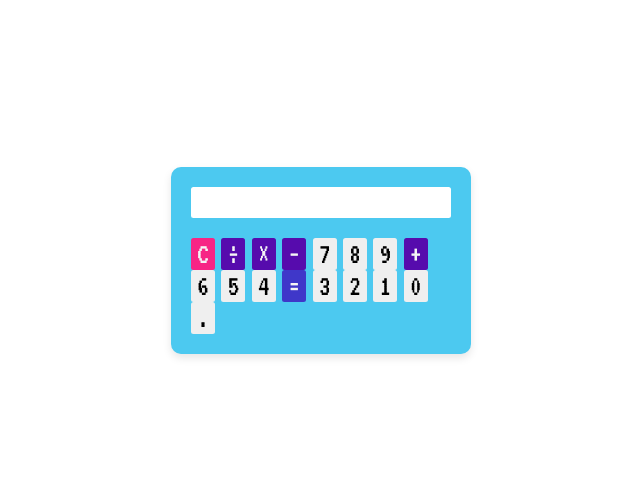
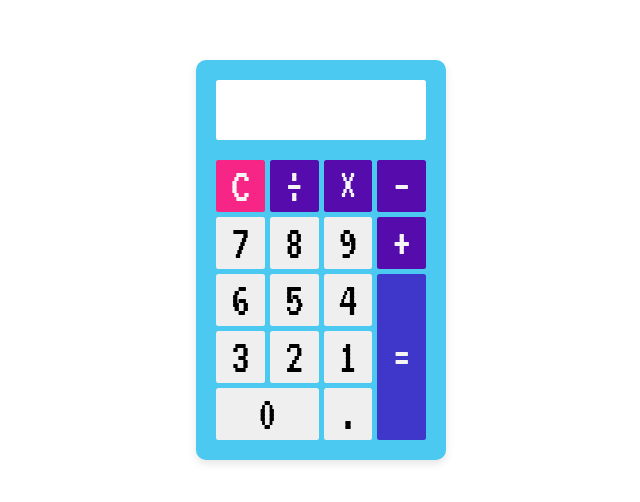
Before and after one commit to muhammadjuberuddin-debug/Simple-Calculator, a plain HTML site: page index.html in a window 1280 px wide. Shown: the part 148-650 px from the top of the page, without its empty margins (319-959 px from the left). Drawn offline with Linux system fonts and the light colour scheme.

Commit message:
Styling completed
Learned about Gridbox

```diff
--- a/style.css
+++ b/style.css
@@ -10,7 +10,7 @@ body {
 
 .calculator {
     background-color: #4cc9f0;
-    width: 300px;
+    width: 250px;
     padding: 20px;
     border-radius: 10px;
     box-sizing: border-box;
@@ -27,13 +27,13 @@ body {
     border: none;
     border-radius: 2.5px;
     box-sizing: border-box;
-    font-size: 25px;
+    font-size: 50px;
 }
 
 .btn {
     border: none;
     border-radius: 2.5px;
-    font-size: 30px;
+    font-size: 50px;
     box-sizing: border-box;
     font-family: inherit;
 }
@@ -49,3 +49,83 @@ body {
     background-color: #3f37c9;
     color: whitesmoke;
 }
+
+.button-container {
+    display: grid;
+    grid-template-columns: repeat(4, 1fr);
+    grid-template-areas:
+        "clear divide multiply subtract"
+        "seven eight  nine     add"
+        "six   five   four     equals"
+        "three two    one      equals"
+        "zero  zero   decimal  equals";
+    gap: 5px;
+}
+
+#btn-clear    { grid-area: clear; transition:all 0.3s ease; }
+#btn-clear:hover { background-color: #b5179e; }
+#btn-clear:active { background-color: #7209b7; }
+
+#btn-divide   { grid-area: divide; transition:all 0.3s ease; }
+#btn-divide:hover { background-color: #3f37c9; }
+#btn-divide:active { background-color: #3a0ca3; }
+
+#btn-multiply { grid-area: multiply; transition:all 0.3s ease; }
+#btn-multiply:hover { background-color: #3f37c9; }
+#btn-multiply:active { background-color: #3a0ca3; }
+
+#btn-subtract { grid-area: subtract; transition:all 0.3s ease; }
+#btn-subtract:hover { background-color: #3f37c9; }
+#btn-subtract:active { background-color: #3a0ca3; }
+
+#btn-7        { grid-area: seven; transition:all 0.3s ease; }
+#btn-7:hover {background-color: darkgray;}
+#btn-7:active {background-color: whitesmoke;}
+
+#btn-8        { grid-area: eight; transition:all 0.3s ease; }
+#btn-8:hover {background-color: darkgray;}
+#btn-8:active {background-color: whitesmoke;}
+
+#btn-9        { grid-area: nine; transition:all 0.3s ease;}
+#btn-9:hover {background-color: darkgray;}
+#btn-9:active {background-color: whitesmoke;}
+
+#btn-add      { grid-area: add; transition:all 0.3s ease;}
+#btn-add:hover { background-color: #3f37c9; }
+#btn-add:active { background-color: #3a0ca3; }
+
+#btn-6        { grid-area: six; transition:all 0.3s ease;}
+#btn-6:hover {background-color: darkgray;}
+#btn-6:active {background-color: whitesmoke;}
+
+#btn-5        { grid-area: five; transition:all 0.3s ease;}
+#btn-5:hover {background-color: darkgray;}
+#btn-5:active {background-color: whitesmoke;}
+
+#btn-4        { grid-area: four; transition:all 0.3s ease;}
+#btn-4:hover {background-color: darkgray;}
+#btn-4:active {background-color: whitesmoke;}
+
+#btn-equals   { grid-area: equals; transition:all 0.3s ease; }
+#btn-equals:hover { background-color: #f72585;}
+#btn-equals:active { background-color: #4895ef;}
+
+#btn-3        { grid-area: three; transition:all 0.3s ease;}
+#btn-3:hover {background-color: darkgray;}
+#btn-3:active {background-color: whitesmoke;}
+
+#btn-2        { grid-area: two; transition:all 0.3s ease;}
+#btn-2:hover {background-color: darkgray;}
+#btn-2:active {background-color: whitesmoke;}
+
+#btn-1        { grid-area: one; transition:all 0.3s ease;}
+#btn-1:hover {background-color: darkgray;}
+#btn-1:active {background-color: whitesmoke;}
+
+#btn-0        { grid-area: zero; transition:all 0.3s ease;}
+#btn-0:hover {background-color: darkgray;}
+#btn-0:active {background-color: whitesmoke;}
+
+#btn-decimal  { grid-area: decimal; transition:all 0.3s ease;}
+#btn-decimal:hover {background-color: darkgray;}
+#btn-decimal:active {background-color: whitesmoke;}
```
